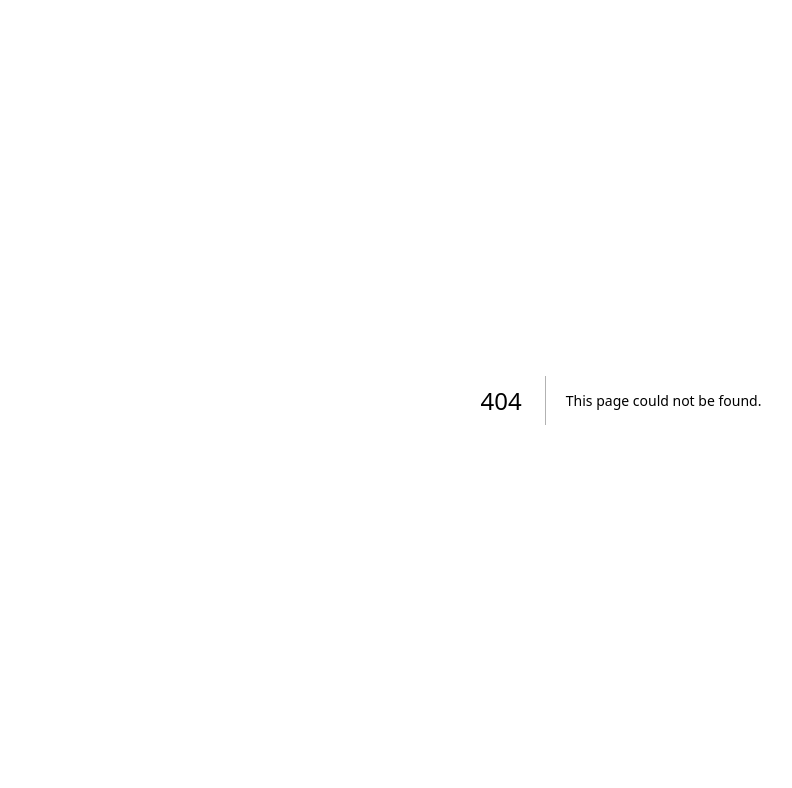
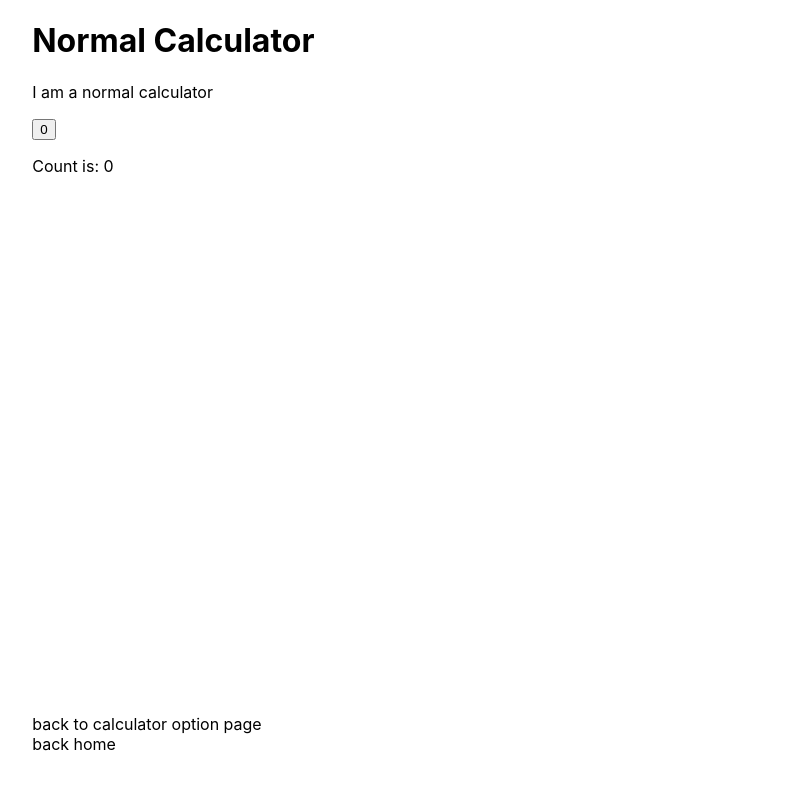
Before and after one commit to StefanNede/Personal_Website2, a Next.js app: page /normalCalc in a window 1280 px wide. Before the commit this address had no page. Shown: the top 788 px of the page, without its empty margins (19-811 px from the left). Built offline with nearby package versions, Linux system fonts and the light colour scheme.

Commit message:
added files

```diff
--- /dev/null
+++ b/pages/cipherSolver/substitution.ts
@@ -0,0 +1,3 @@
+export const substitution = () => {
+    return "hello";
+}
--- /dev/null
+++ b/pages/components/numberPad.tsx
@@ -0,0 +1,16 @@
+import {useState} from "react"
+
+interface Props {
+    num: number
+}
+
+export const NumberPad : React.FC<Props> = ({num}) => {
+    return (
+        <div>
+            <main>
+                <p>Count is: {num}</p>
+            </main>
+        </div>
+    )
+
+}
--- a/pages/landing.tsx
+++ b/pages/landing.tsx
@@ -14,7 +14,9 @@ export default function Landing() {
                 <div className={styles.nav}>
                     <ul>
                         <Link href= "/cipherSolver"><div className="nav_elements cipher_solver_link">cipher solver</div></Link>
-                        <Link href="/statsCalculator"><div className="nav_elements stats_calc_link">stats calculator</div></Link>
+                        <Link href="/calculator"><div className="nav_elements stats_calc_link">calculator</div></Link>
+                        <Link href="/snakeGame"><div className="nav_elements project_link">snake game</div></Link>
+                        <Link href="/draw"><div className="nav_elements project_link">draw</div></Link>
                         <Link href="/projects"><div className="nav_elements project_link">projects</div></Link>
                     </ul>
                 </div>
--- /dev/null
+++ b/pages/normalCalc.tsx
@@ -0,0 +1,27 @@
+import {useState} from "react"
+import Link from "next/link"
+import styles from "../styles/NormalCalc.module.css"
+import {NumberPad} from "./components/numberPad"
+
+export default function NormalCalc() {
+    const [count, setCount] = useState(0);
+    return (
+        <div className={styles.container}>
+            <div className={styles.title}>
+                <h1>Normal Calculator</h1>
+            </div>
+            <main className={styles.main}>
+                <p>
+                    I am a normal  calculator
+                </p>
+                <button onClick={() => setCount(count+1)}>{count}</button>
+                <NumberPad num={count}/>
+            </main>
+            <footer className={styles.footer}>
+                <Link href="/calculator">back to calculator option page</Link>
+                <br />
+                <Link href="/">back home</Link>
+            </footer>
+        </div>
+    )
+}
--- a/styles/StatsCalc.module.css
+++ b/styles/NormalCalc.module.css
@@ -9,7 +9,7 @@
 .title h1 {
 }
 .main {
-    min-height: 83vh;
+    min-height: 79vh;
 }
 .footer {
     max-height: 5vh;
```
Also changed, not shown: pages/calculator.tsx (added, +22 -0 lines), pages/draw.tsx (added, +14 -0 lines), pages/snakeGame.tsx (added, +14 -0 lines), pages/statsCalc.tsx (added, +23 -0 lines), styles/Calc.module.css (renamed from styles/Projects.module.css).
